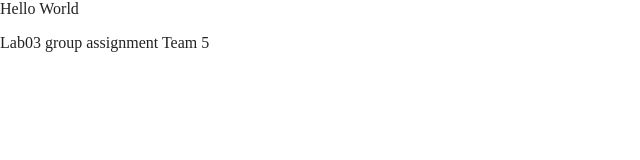
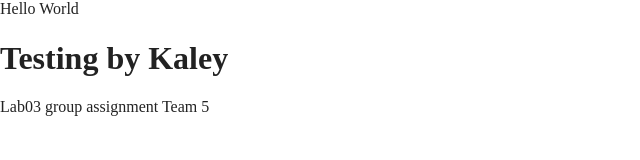
Before and after one commit to kaleytsangbcit/lab03_group, a website built with Parcel: page index.html in a window 1280 px wide. Shown: the whole page, without its empty margins (0-640 px from the left). Built offline with nearby package versions, Linux system fonts and the light colour scheme.

Commit message:
second commit by kaley

```diff
--- a/index.html
+++ b/index.html
@@ -24,6 +24,7 @@
 
 <body>
   <div>Hello World</div>
+  <h1>Testing by Kaley</h1>
   <!-- Add your site or application content here -->
   <p>Lab03 group assignment Team 5</p>
   <script src="js/vendor/modernizr-3.11.2.min.js"></script>
```
